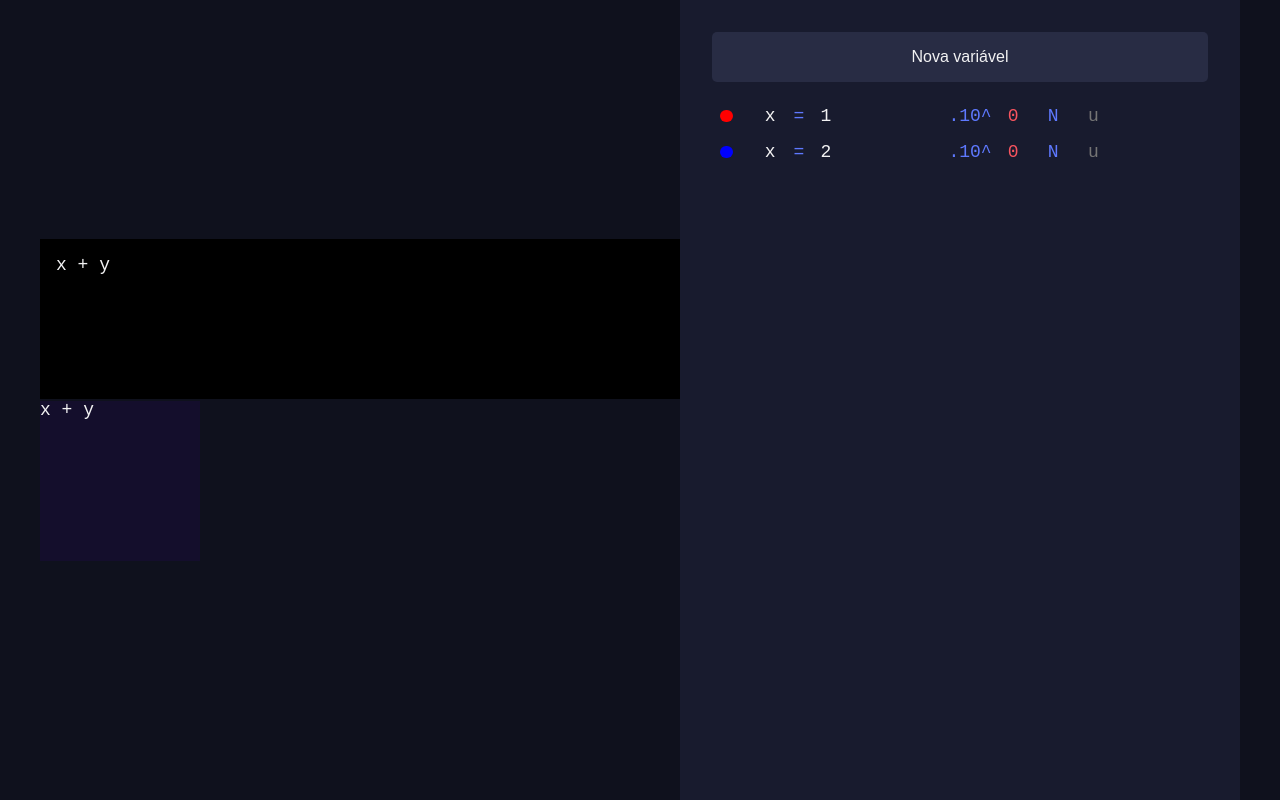
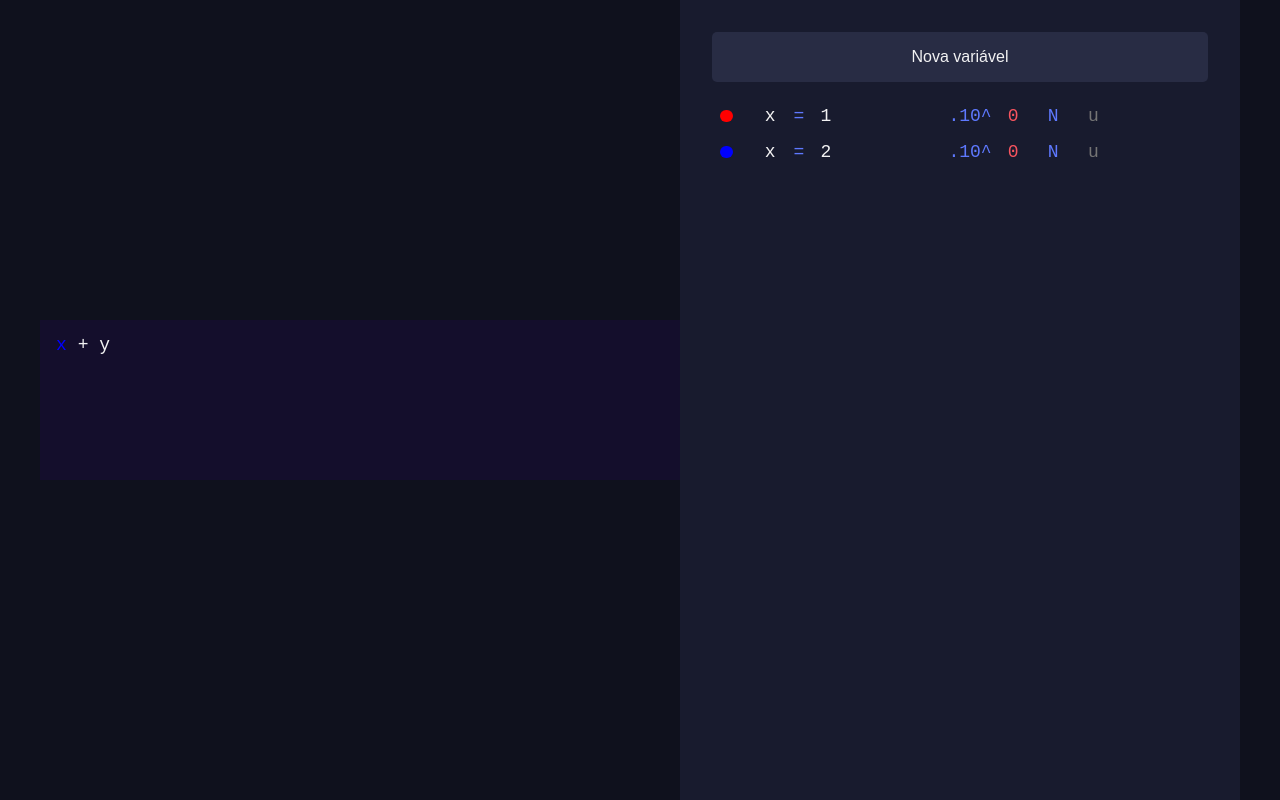
Before and after one commit to marcusvpires/algebra-system, a Next.js app: page /equation in a window 1280 px wide. Built offline with nearby package versions, Linux system fonts and the light colour scheme.

Commit message:
rich color text

```diff
--- a/components/equation/index.tsx
+++ b/components/equation/index.tsx
@@ -1,12 +1,22 @@
 import * as S from './styled';
-import React, { useState, ChangeEvent, FocusEvent } from 'react';
+import React, { ChangeEvent, useContext } from 'react';
+
+import { context } from '../../pages/equation';
 
 interface Props {
-  equation: string,
-  handleEquation: (event: ChangeEvent<HTMLTextAreaElement>) => void
+  equation: string;
+  handleEquation: (event: ChangeEvent<HTMLTextAreaElement>) => void;
 }
 
-const Equation: React.FunctionComponent<Props> = ({ equation, handleEquation }): JSX.Element => {
+const Equation: React.FunctionComponent<Props> = ({
+  equation,
+  handleEquation,
+}): JSX.Element => {
+  const formula = useContext(context);
+  const parmColor = formula?.parms.reduce((acumulator, parm) => {
+    return { ...acumulator, [parm.letter]: parm.color };
+  }, {});
+
   return (
     <S.Wrapper>
       <S.EquationInput
@@ -14,7 +24,9 @@ const Equation: React.FunctionComponent<Props> = ({ equation, handleEquation }):
         value={equation}
         onChange={handleEquation}
       />
-      <S.Preview>{equation}</S.Preview>
+      <S.Preview>{equation.split('').map((char: string) => {
+        return <S.Char color={(parmColor as any)[char]}>{char}</S.Char>
+      })}</S.Preview>
     </S.Wrapper>
   );
 };
--- a/components/equation/styled.tsx
+++ b/components/equation/styled.tsx
@@ -1,28 +1,40 @@
 import styled from 'styled-components';
 
 export const Wrapper = styled.section`
+  position: relative;
   width: 100%;
+  height: 10rem;
   max-width: 40rem;
 `;
 
 export const EquationInput = styled.textarea`
+  position: absolute;
+  z-index: 1;
   height: 10rem;
   width: 100%;
   padding: 1rem;
-  background-color: black;
+  background-color: transparent;
   font-family: 'Courier New', Courier, monospace;
   font-size: large;
-  color: #f2f2f3;
+  color: transparent;
   resize: none;
   border: none;
   outline: none;
+  caret-color: #f2f2f3;
 `;
 
 export const Preview = styled.div`
+  position: absolute;
+  z-index: 0;
+  padding: 1rem;
   height: 10rem;
-  width: 10rem;
+  width: 100%;
   background-color: #140e2c;
   font-family: 'Courier New', Courier, monospace;
   font-size: large;
   color: #f2f2f3;
 `;
+
+export const Char = styled.span`
+  color: ${props => props.color ? props.color : 'inherit'};
+`
--- a/pages/equation.tsx
+++ b/pages/equation.tsx
@@ -22,7 +22,7 @@ interface Formula {
   parms: Parm[];
 }
 
-const context = createContext<Formula | undefined>(undefined);
+export const context = createContext<Formula | undefined>(undefined);
 
 const defaultParm = () => {
   const colors = ['red', 'purple', 'fuchsia', 'green', 'yellow', 'navy', 'blue']
```
